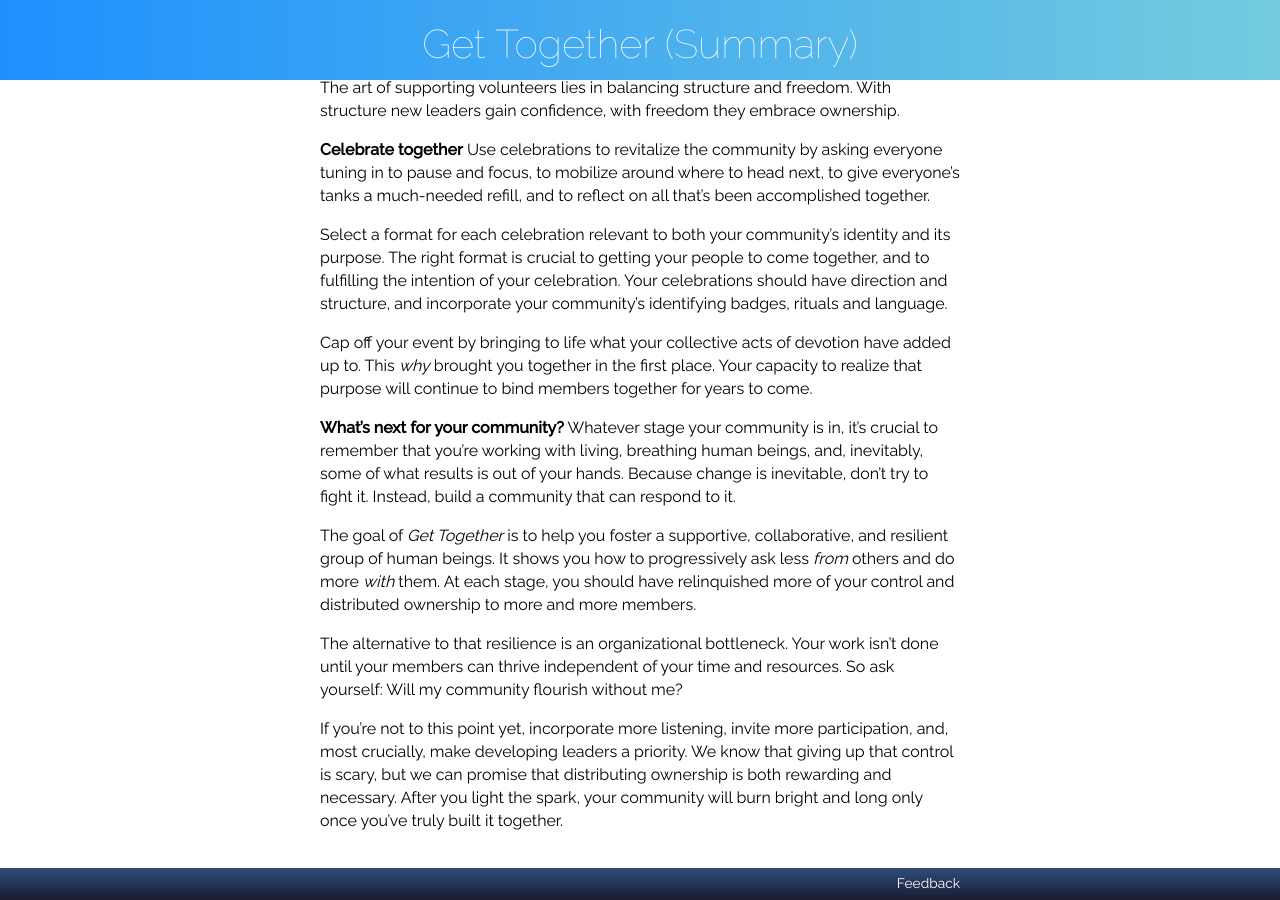
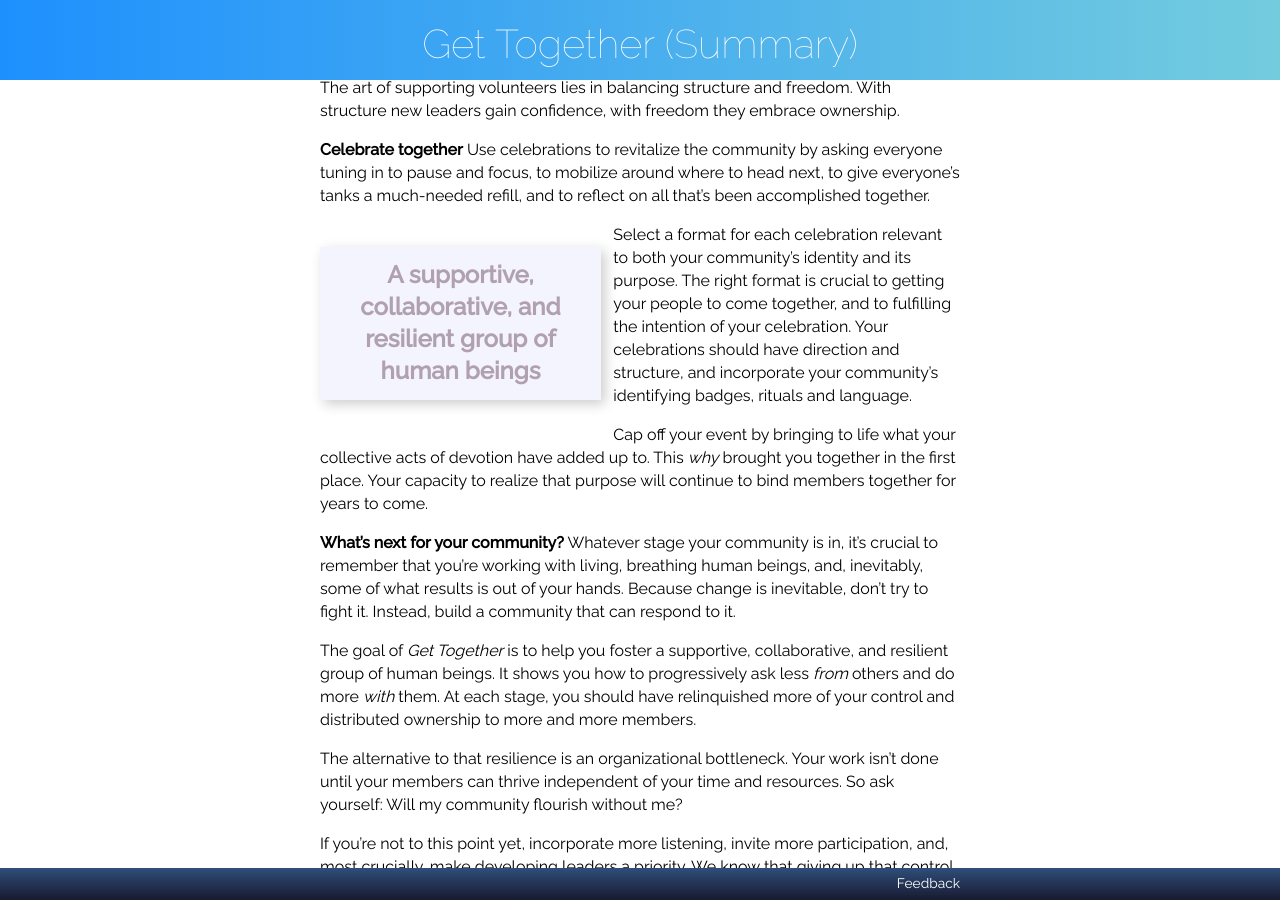
Before and after one commit to RarelyCharlie/rarelycharlie.github.io, a Jekyll site: the page built from _draft/gtsummary.md, in a window 1280 px wide and 900 px high, scrolled down 3421 px. Built offline with Jekyll 4.4.1, drawn with Linux system fonts in a browser that asks for light colours.

Commit message:
last box

```diff
--- a/_draft/gtsummary.md
+++ b/_draft/gtsummary.md
@@ -94,6 +94,9 @@ The art of supporting volunteers lies in balancing structure and freedom. With s
 
 **Celebrate together** Use celebrations to revitalize the community by asking everyone tuning in to pause and focus, to mobilize around where to head next, to give everyone's tanks a much-needed refill, and to reflect on all that's been accomplished together.
 
+A supportive, collaborative, and resilient group of human beings
+{:.boxl}
+
 Select a format for each celebration relevant to both your community’s identity and its purpose. The right format is crucial to getting your people to come together, and to fulfilling the intention of your celebration. Your celebrations should have direction and structure, and incorporate your community's identifying badges, rituals and language.
 
 Cap off your event by bringing to life what your collective acts of devotion have added up to. This *why* brought you together in the first place. Your capacity to realize that purpose will continue to bind members together for years to come.
```
